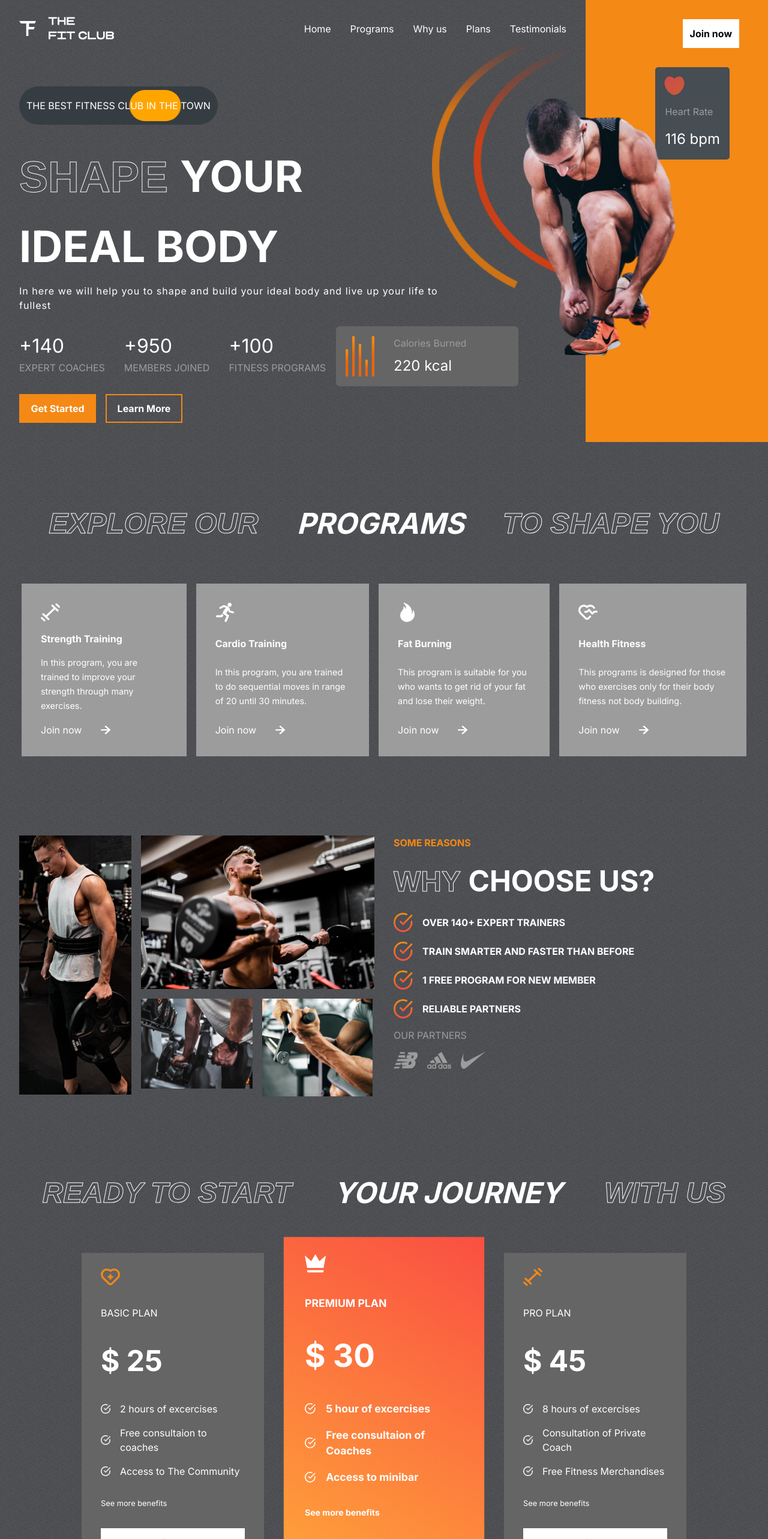
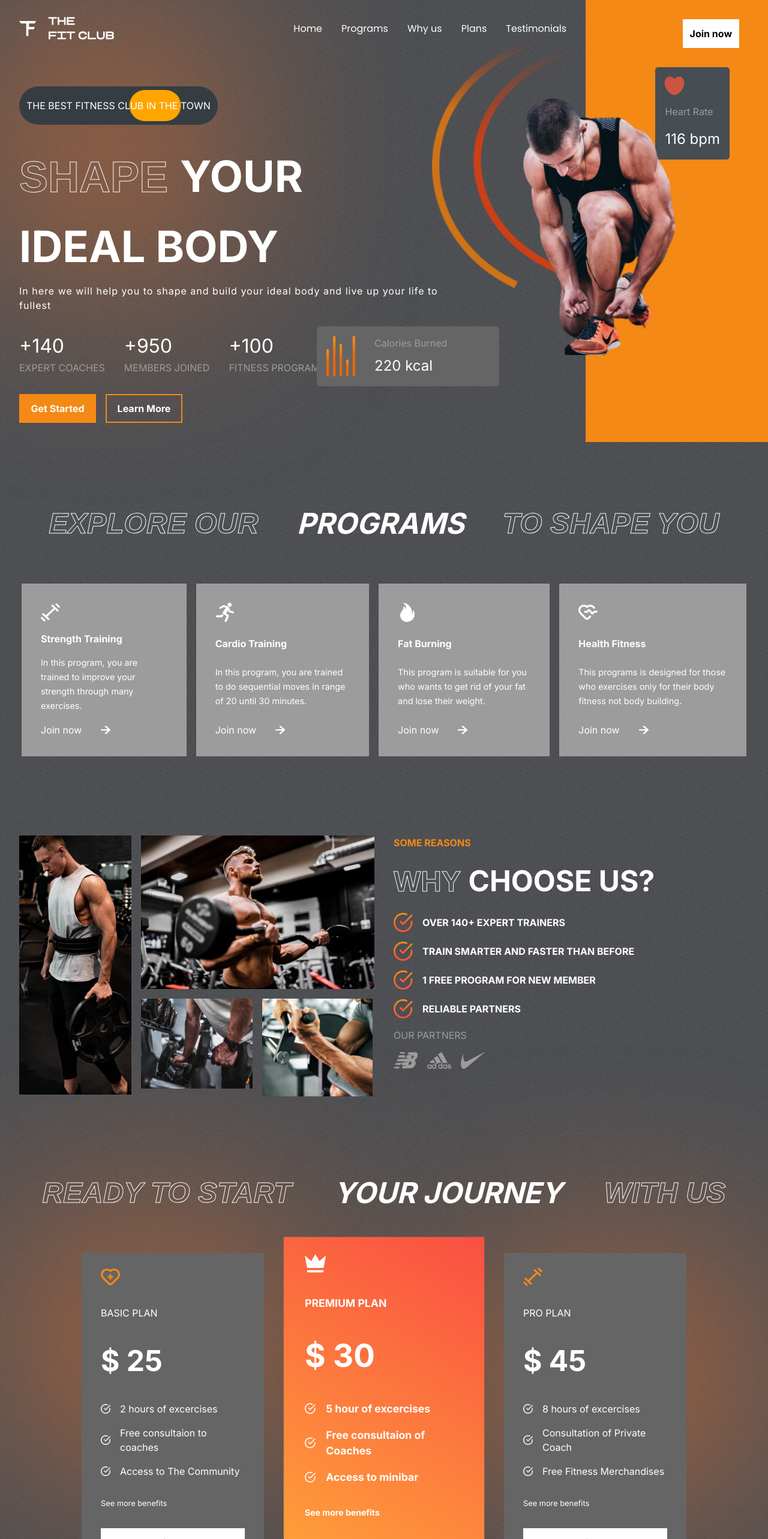
Before and after one commit to Mukil09/FitClub-App, a React (Create React App) app: page / in a window 1280 px wide. Shown: the top 2566 px of the page at 60% size. Built offline with nearby package versions, Linux system fonts and the light colour scheme.

Commit message:
Started making it responsive

```diff
--- a/package.json
+++ b/package.json
@@ -7,6 +7,7 @@
     "@testing-library/jest-dom": "^5.17.0",
     "@testing-library/react": "^13.4.0",
     "@testing-library/user-event": "^13.5.0",
+    "framer-motion": "^11.0.20",
     "react": "^18.2.0",
     "react-dom": "^18.2.0",
     "react-scripts": "5.0.1",
--- a/public/index.html
+++ b/public/index.html
@@ -22,6 +22,10 @@
       rel="stylesheet"
     />
 
+    <link
+      href="https://fonts.googleapis.com/css?family=Poppins:100,100italic,200,200italic,300,300italic,regular,italic,500,500italic,600,600italic,700,700italic,800,800italic,900,900italic"
+      rel="stylesheet"
+    />
     <!--
       Notice the use of %PUBLIC_URL% in the tags above.
       It will be replaced with the URL of the `public` folder during the build.
--- a/src/App.css
+++ b/src/App.css
@@ -41,3 +41,11 @@
 .btn:hover {
   cursor: pointer;
 }
+
+.blur {
+  background: rgba(253, 120, 43, 0.69);
+  position: absolute;
+  border-radius: 50%;
+  filter: blur(150px);
+  z-index: -9;
+}
--- a/src/Components/Footer/Footer.jsx
+++ b/src/Components/Footer/Footer.jsx
@@ -20,6 +20,9 @@ function Footer() {
           <img src={Logo} alt="Logos" className="w-[10rem]" />
         </div>
       </div>
+
+      <div className="blur footer-blur-1"></div>
+      <div className="blur footer-blur-2"></div>
     </div>
   );
 }
--- a/src/Components/Hero/Hero.jsx
+++ b/src/Components/Hero/Hero.jsx
@@ -6,11 +6,14 @@ import hero_image from "../../assets/hero_image.png";
 import hero_image_back from "../../assets/hero_image_back.png";
 import Heart from "../../assets/heart.png";
 import Calories from "../../assets/calories.png";
+import { motion } from "framer-motion";
 
 function Hero() {
   const [animationStyle, setAnimationStyle] = useState({
     animation: "slideAnimation 5s infinite",
   });
+
+  const transition = { type: "spring", duration: 3 };
 
   useEffect(() => {
     const timer = setTimeout(() => {
@@ -22,6 +25,7 @@ function Hero() {
 
   return (
     <div className="hero flex justify-between">
+      <div className="blur hero-blur w-[22rem] h-[30rem] left-0"></div>
       <div className="left-h p-[2rem] pt-6 flex gap-8 flex-col flex-[3]">
         <Navbar />
 
@@ -74,24 +78,37 @@ function Hero() {
           Join now
         </button>
 
-        <div className="heart-rate flex flex-col gap-4 bg-darkGray w-fit p-4 items-start rounded-[5px] absolute right-16 top-28">
+        <motion.div
+          initial={{ right: "-1rem" }}
+          whileInView={{ right: "4rem" }}
+          transition={transition}
+          className="heart-rate flex flex-col gap-4 bg-darkGray w-fit p-4 items-start rounded-[5px] absolute right-16 top-28"
+        >
           <img src={Heart} alt="heart" className="w-8 animate-heart" />
           <span className="text-gray">Heart Rate </span>
           <span className="text-white text-[1.5rem]">116 bpm</span>
-        </div>
+        </motion.div>
 
         <img
           src={hero_image}
           alt="hero"
           className="absolute right-[8rem] top-[10rem] w-[23rem]"
         />
-        <img
+        <motion.img
+          initial={{ right: "11rem" }}
+          whileInView={{ right: "20rem" }}
+          transition={transition}
           src={hero_image_back}
           alt="hero"
           className="absolute right-[20rem] top-[4rem] z-[-1] w-[15rem]"
         />
 
-        <div className="calories gap-8 rounded-md flex bg-caloryCard p-4 w-fit absolute top-[34rem] right-[26rem] z-[1]">
+        <motion.div
+          initial={{ right: "32rem" }}
+          whileInView={{ right: "28rem" }}
+          transition={transition}
+          className="calories gap-8 rounded-md flex bg-caloryCard p-4 w-fit absolute top-[34rem] right-[26rem] z-[1]"
+        >
           <img
             src={Calories}
             alt="calories"
@@ -101,7 +118,7 @@ function Hero() {
             <span className="text-gray">Calories Burned </span>
             <span className="text-white text-[1.5rem]">220 kcal</span>
           </div>
-        </div>
+        </motion.div>
       </div>
     </div>
   );
--- a/src/Components/Plans/Plans.jsx
+++ b/src/Components/Plans/Plans.jsx
@@ -6,6 +6,8 @@ import "../../Style.css";
 function Plans() {
   return (
     <div className="plans-container mt-[-4rem] px-8 flex flex-col gap-16 relative">
+      <div className="blur plan-blur-1"></div>
+      <div className="blur plan-blur-2"></div>
       <div className="flex gap-8 font-bold text-[3rem] justify-evenly text-white uppercase italic">
         <span className="stroke-text">READY TO START </span>
         <span>YOUR JOURNEY</span>
--- a/src/Components/Testimonials/Testimonials.jsx
+++ b/src/Components/Testimonials/Testimonials.jsx
@@ -3,10 +3,12 @@ import "../../Style.css";
 import { testimonialsData } from "../../data/testimonialsData";
 import leftArrow from "../../assets/leftArrow.png";
 import rightArrow from "../../assets/rightArrow.png";
+import { motion } from "framer-motion";
 
 function Testimonials() {
   const [selected, setSelected] = useState(0);
   const tLenght = testimonialsData.length;
+  const transition = { type: "spring", duration: 3 };
 
   return (
     <div className="Testimonials flex gap-4 px-8">
@@ -14,9 +16,16 @@ function Testimonials() {
         <span className="text-orange font-bold">Testimonials</span>
         <span className="stroke-text font-bold text-[3rem]">What they</span>
         <span className="font-bold text-[3rem]">Say about us</span>
-        <span className="normal-case text-justify tracking-[2px] leading-10">
+        <motion.span
+          key={selected}
+          initial={{ opacity: 0, x: -100 }}
+          animate={{ opacity: 1, x: 0 }}
+          exit={{ opacity: 0, x: 100 }}
+          transition={transition}
+          className="normal-case text-justify tracking-[2px] leading-10"
+        >
           {testimonialsData[selected].review}
-        </span>
+        </motion.span>
         <span>
           <span className="text-orange ">
             {testimonialsData[selected].name}
@@ -26,9 +35,24 @@ function Testimonials() {
       </div>
 
       <div className="right-t flex-1 relative">
-        <div className="absolute w-[17rem] h-[20rem] border-[2px] border-orange bg-transparent right-[9rem] top-[0.9rem]"></div>
-        <div className="absolute w-[17rem] h-[20rem] border-[2px] bg-orange border-none right-[7rem] top-[4rem]"></div>
-        <img
+        <motion.div
+          initial={{ opacity: 0, x: -100 }}
+          transition={{ ...transition, duration: 2 }}
+          whileInView={{ opacity: 1, x: 0 }}
+          className="absolute w-[17rem] h-[20rem] border-[2px] border-orange bg-transparent right-[9rem] top-[0.9rem]"
+        ></motion.div>
+        <motion.div
+          initial={{ opacity: 0, x: 100 }}
+          transition={{ ...transition, duration: 2 }}
+          whileInView={{ opacity: 1, x: 0 }}
+          className="absolute w-[17rem] h-[20rem] border-[2px] bg-orange border-none right-[7rem] top-[4rem]"
+        ></motion.div>
+        <motion.img
+          key={selected}
+          initial={{ opacity: 0, x: 100 }}
+          animate={{ opacity: 1, x: 0 }}
+          exit={{ opacity: 0, x: -100 }}
+          transition={transition}
           src={testimonialsData[selected].image}
           alt="test"
           className="absolute w-[17rem] h-[20rem] object-cover right-32 top-8"
--- a/src/Style.css
+++ b/src/Style.css
@@ -1,3 +1,8 @@
+/* Navbar */
+.menu li {
+  font-family: "Poppins", sans-serif;
+}
+
 /* hero */
 
 .hero-btn > :nth-child(1) {
@@ -42,32 +47,6 @@
     opacity: 1;
   }
 }
-
-/* .animate-bars {
-  animation: bars 1s ease-out;
-  transition: animation 1s;
-}
-
-@keyframes bars {
-  0% {
-    transform: translateY(20px);
-    opacity: 0;
-  }
-
-  50% {
-    transform: translateY(10px);
-    opacity: 0;
-  }
-
-  75% {
-    transform: translateY(0px);
-    opacity: 0.5;
-  }
-
-  100% {
-    opacity: 1;
-  }
-} */
 
 /* program */
 
@@ -152,6 +131,20 @@
   gap: 3rem;
 }
 
+.plan-blur-1 {
+  width: 32rem;
+  height: 23rem;
+  top: 6rem;
+  left: 0rem;
+}
+
+.plan-blur-2 {
+  width: 32rem;
+  height: 23rem;
+  top: 10rem;
+  right: 0rem;
+}
+
 .plan {
   display: flex;
   flex-direction: column;
@@ -229,3 +222,21 @@
   height: 2rem;
   cursor: pointer;
 }
+
+.footer-blur-1 {
+  bottom: 0;
+  right: 15%;
+  width: 26rem;
+  height: 12rem;
+  filter: blur(200px);
+  background: red;
+}
+
+.footer-blur-2 {
+  bottom: 0;
+  left: 15%;
+  width: 26rem;
+  height: 12rem;
+  filter: blur(200px);
+  background: rgb(255, 115, 0);
+}
```
Also changed, not shown: 1 other file (tests, documents, lock files or other folders).
